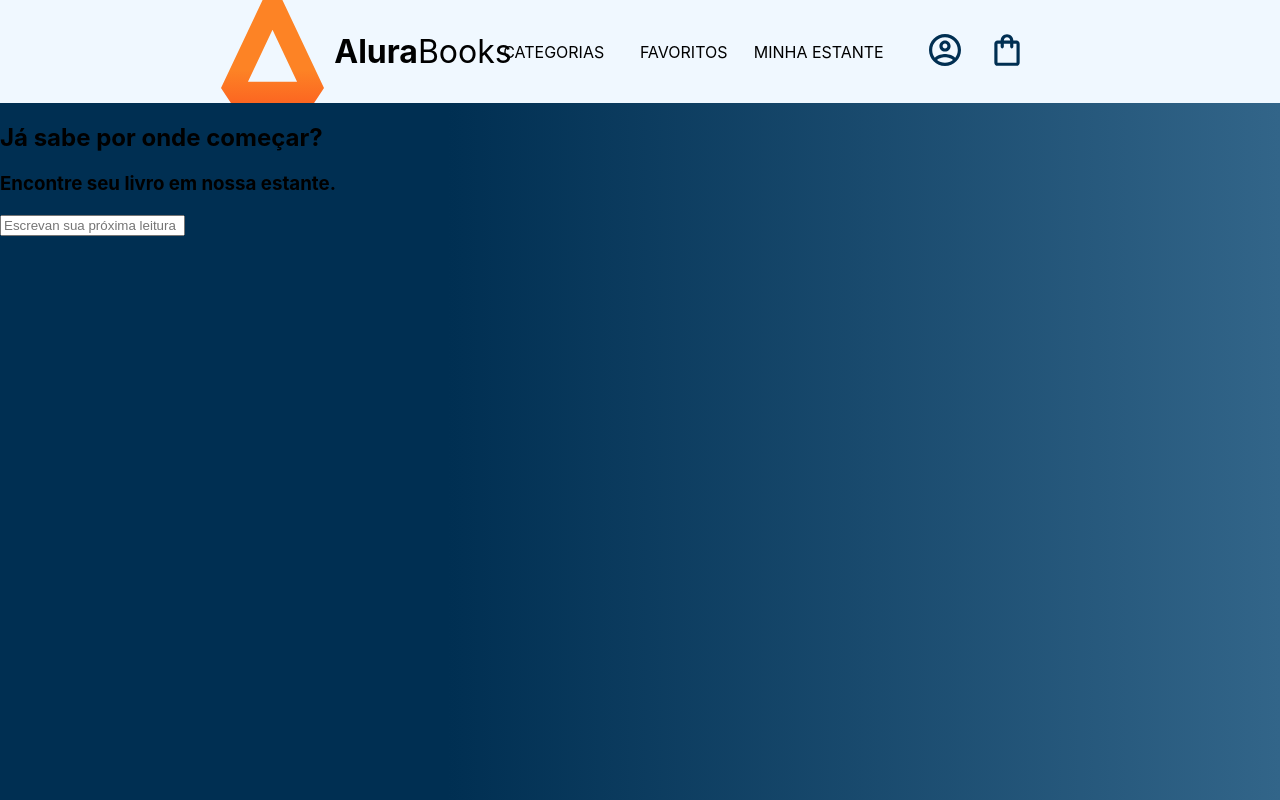
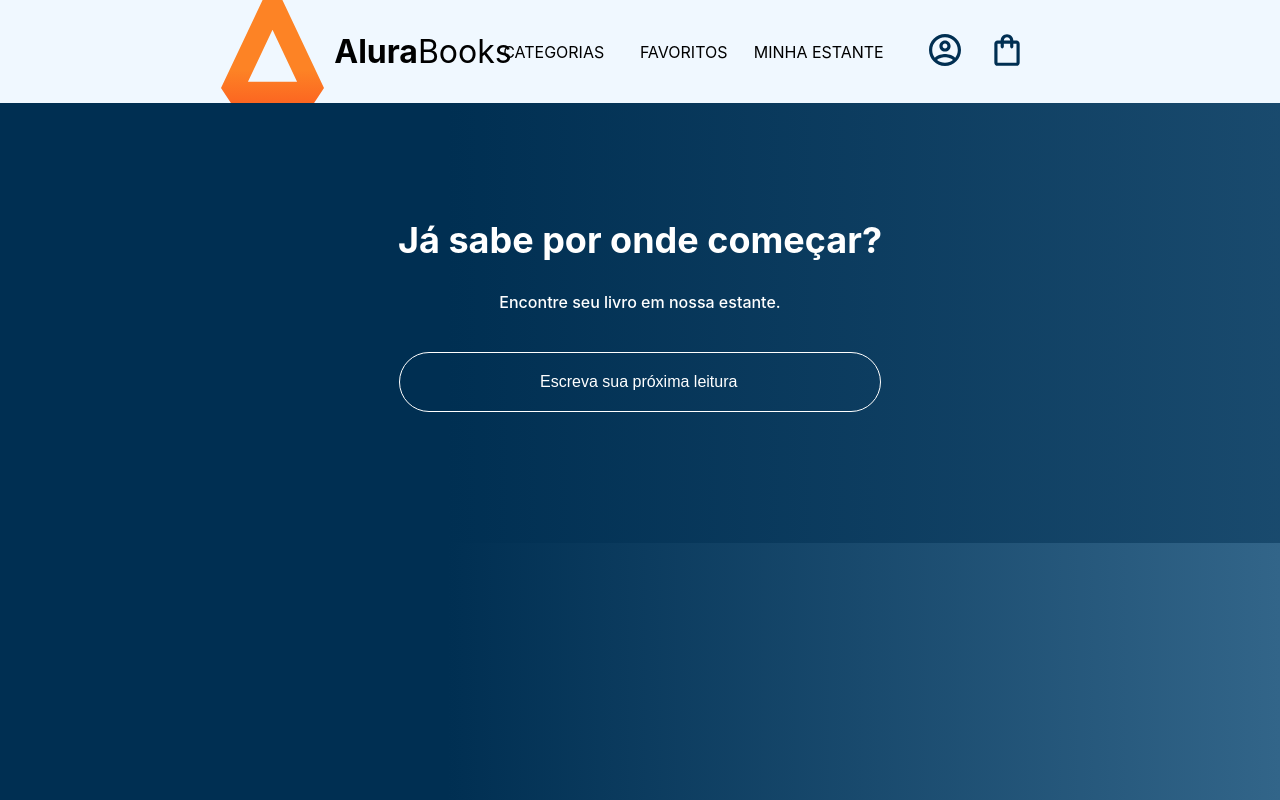
Before and after one commit to renatofm-dev/react-alurabooks, a React (Create React App) app: page / in a window 1280 px wide. Built offline with nearby package versions, Linux system fonts and the light colour scheme.

Commit message:
add Input/index.js and Pesquisa/index.js

```diff
--- /dev/null
+++ b/src/componentes/Input/index.js
@@ -0,0 +1,21 @@
+import styled from "styled-components";
+
+const Input = styled.input`
+    order: 1px solid #fff;
+    background: transparent;
+    border: 1px solid #FFF;
+    padding: 20px 140px;
+    border-radius: 50px;
+    width: 200px;
+    color: #FFF;
+    font-size: 1rem;
+    margin-bottom: 10px;
+
+    &::placeholder {
+        color: #FFF;
+        font-size: 1rem;
+    }
+
+`
+
+export default Input
--- a/src/componentes/Pesquisa/index.js
+++ b/src/componentes/Pesquisa/index.js
@@ -1,13 +1,38 @@
+import Input from "../Input";
+import styled from "styled-components";
+
+const PesquisaContainer = styled.section`
+    background-image: linear-gradient(90deg, #002F52 35%, #326589 165%);
+    color: #FFF;
+    text-align: center;
+    padding: 85px 0;
+    height: 270px;
+    width: 100%;
+`
+
+const Titulo = styled.h2 `
+    color: #FFF;
+    font-size: 36px;
+    text-align: center;
+    width: 100%;
+`
+
+const SubTitulo = styled.h3`
+    font-size: 16px;
+    font-weight: 500;
+    margin-bottom: 40px;
+`
+
 
 function Pesquisa () {
     return (
-        <section>
-            <h2>Já sabe por onde começar?</h2>
-            <h3>Encontre seu livro em nossa estante.</h3>
-            <input
-            placeholder="Escrevan sua próxima leitura"
+        <PesquisaContainer>
+            <Titulo>Já sabe por onde começar?</Titulo>
+            <SubTitulo>Encontre seu livro em nossa estante.</SubTitulo>
+            <Input
+            placeholder="Escreva sua próxima leitura"
             />
-        </section>
+        </PesquisaContainer>
     )
 }
 
```
